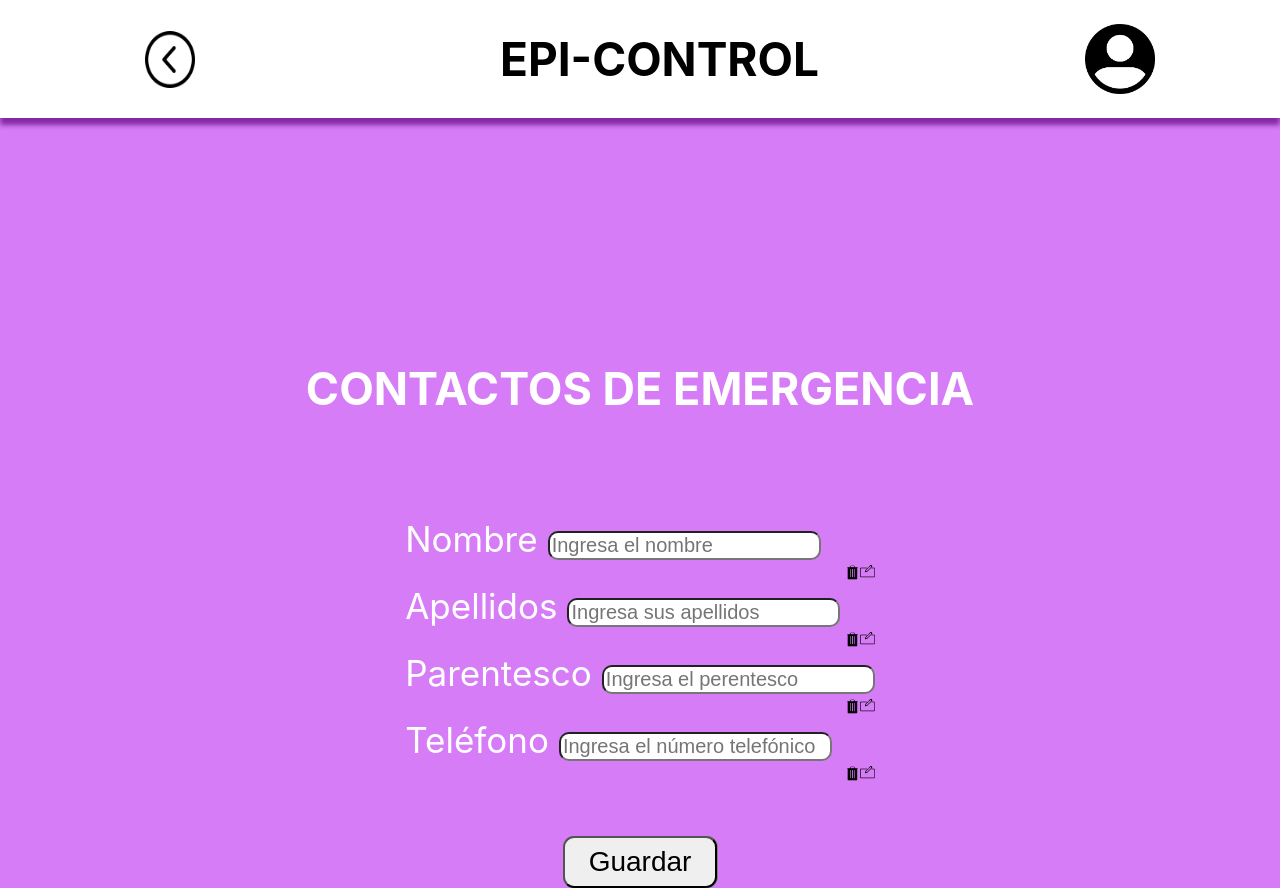
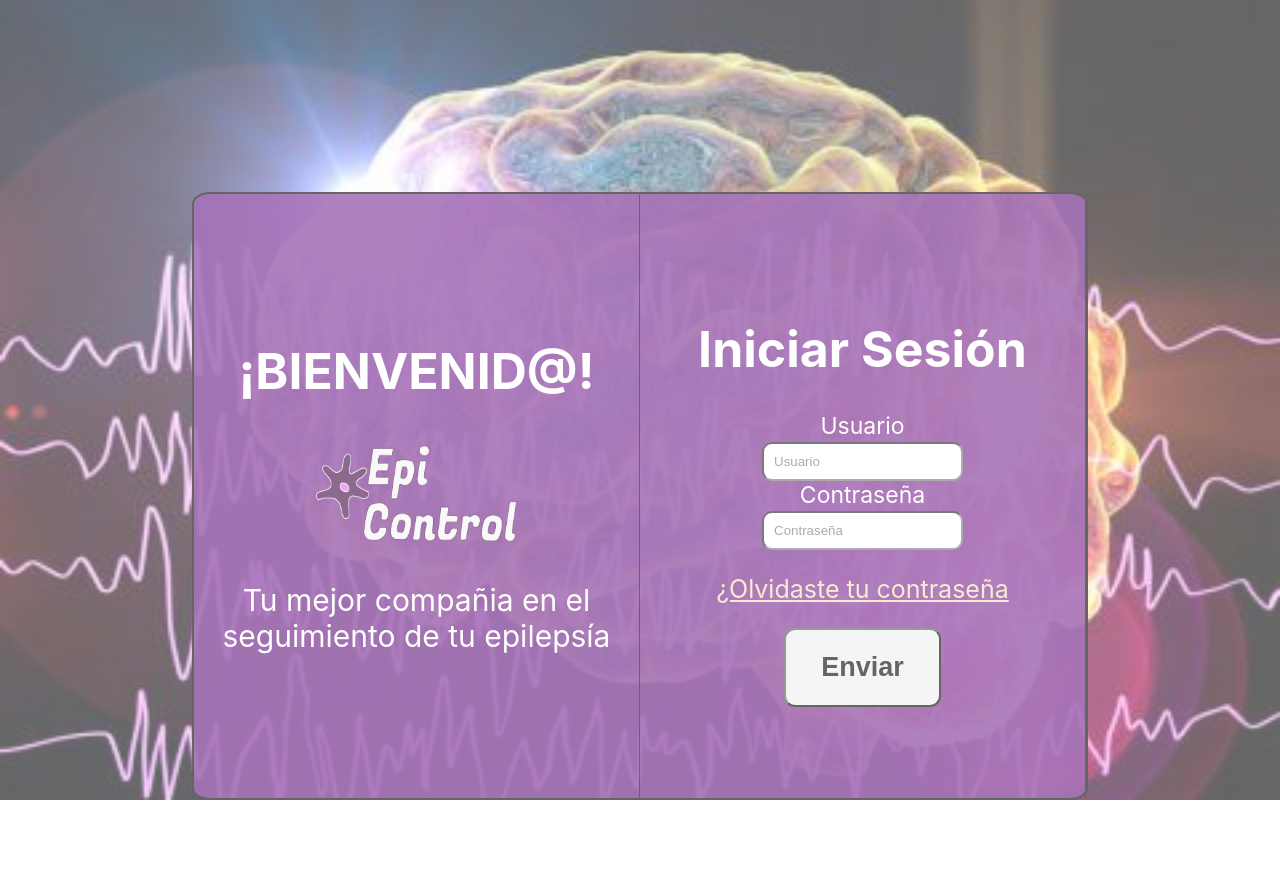
Before and after one commit to AnnMtz/Epi-Control, a React (Create React App) app: page / in a window 1280 px wide. After the commit the page ends 800 px from the top, so only its background shows below. Built offline with nearby package versions, Linux system fonts and the light colour scheme.

Commit message:
subiendo cambios en vistas

```diff
--- a/src/App.js
+++ b/src/App.js
@@ -1,5 +1,5 @@
 import React from 'react';
-// import Login from './components/Login/index';
+import Login from './components/Login/index';
 // import Register from './components/Register/index';
 // import Recovery from './components/Recovery/index';
 // import Newpassword from './components/Newpassword/index';
@@ -10,20 +10,20 @@ import './App.css';
 // import TableRegister from './components/TableRegister';
 // import ScheduleAppointment from './components/ScheduleAppointment';
 // import MedicalRecord from './components/MedicalRecord';
-import EmergencyContacts from './components/EmergencyContacts';
+// import EmergencyContacts from './components/EmergencyContacts';
 // import InformationSaved from './components/InformationSaved';
 // import RegisterTables from './components/RegisterTables';
 
 function App() {
   return (
     <div className="App">
-      {/* <Login></Login> */}
+      <Login></Login>
       {/* <Register></Register> */}
       {/* <Recovery></Recovery> */}
       {/* <Newpassword></Newpassword> */}
       {/* <Home></Home> */}
       {/* <PersonalInformation></PersonalInformation> */}
-      <EmergencyContacts></EmergencyContacts>
+      {/* <EmergencyContacts></EmergencyContacts> */}
       {/* <InformationSaved></InformationSaved> */}
       {/* <MedicalRecord></MedicalRecord> */}
       {/* <ScheduleAppointment></ScheduleAppointment> */}
--- a/src/components/EmergencyContacts/EmergencyContacts.scss
+++ b/src/components/EmergencyContacts/EmergencyContacts.scss
@@ -17,7 +17,7 @@ header {
     }
 
     .ContactsInformationTitle {
-        width: 50%;
+        font-size: 25px;
         text-align: center;
         font-size: 30px;
     }
@@ -44,9 +44,6 @@ header {
             padding-right: 10px;
         }
         .ContactInfoInput {
-            // border: none;
-            // background: none;
-            // border-bottom: 1px solid black;
             border-radius: 10px;
         }
         .ContainerIcons {
@@ -73,150 +70,33 @@ header {
         }
     }
 
-    @media(max-width:560px) {
-        header {
-            .ContainerImageReturn {
-                .ReturnImg {
-                }
-            }
+// @media(max-width:576px) {
+//     header {
+//         .ContainerImageReturn {
+//             .ReturnImg {
+//             }
+//         }
 
-            .ContactsInformationTitle {
+//         .ContactsInformationTitle {
+//         }
 
-            .ContainerImageAvatar {
-                .Avatar {
-                }
-            }
-        }
-    }
-        .ContacsInformationInfoContainer {
-            .ContactsInformationText {
-                color: white;
-                font-size: 23px;
-                margin-top: 0;
-                margin-bottom: 10%;
-            }
-            .FormContactsInformation {
-                .InfoContainer {
-                    .text {
-                        color: white;
-                        font-size: 32px;
-                        display: block;
-                        margin-bottom: 7px;
-                    }
-                    .ContactInfoInput {
-                        display: inline-block;
-                        padding: 8px 62px;
-                        margin-right: 8px;
-                        margin-bottom: 20px;
-                    }
-                    .ContainerIcons {
-                        display: inline;
-                        margin-top: 12px;
-                        .Icons {
-                            width: 28px;
-                            height: 24px;
-                        }
-                    }
-                }
-                .ButtonHomeContainer {
-                    .ButtonPersonalInformation {
-                        padding: 5px 21px;
-                        margin-top: 34px;
-                        font-size: 22px;
-                    }
-                }
-            }
-        }
-    }
+//         .ContainerImageAvatar {
+//             .Avatar {
+//             }
+//         }
+//     }
 
-    @media(min-width:768px) {
-        header {
-            .ContainerImageReturn {
-                .ReturnImg {
-                    width: 50px;
-                    height: 50px;
-                }
-            }
-
-            .ContactsInformationTitle {
-                font-size: 50px;
-            }
-
-            .ContainerImageAvatar {
-                .Avatar {
-                    width: 60px;
-                    height: 60px;
-                }
-            }
-        }
-    }
-        .ContacsInformationInfoContainer {
-            .ContactsInformationText {
-                margin-top: 0;
-                margin-bottom: 8%;
-                font-size: 38px;
-                color: white;
-            }
-            .FormContactsInformation {
-                .InfoContainer {
-                    .text {
-                        color: white;
-                        font-size: 25px;
-                    }
-                    .ContactInfoInput {
-                        font-size: 20px;
-                    }
-                }
-                .ButtonHomeContainer {
-                    .ButtonPersonalInformation {
-                        padding: 8px 24px;
-                        margin-top: 50px;
-                        font-size: 28px;
-                    }
-                }
-            }
-        }
-
-        @media(min-width:1200px) {
-            header {
-                .ContainerImageReturn {
-                    width: 10%;
-                    .ReturnImg {
-                        width: 50px;
-                        height: 57px;
-                    }
-                }
-
-                .ContactsInformationTitle {
-                    font-size: 46px;
-                }
-
-                .ContainerImageAvatar {
-                    .Avatar {
-                        width: 70px;
-                        height: 70px;
-                    }
-                }
-            }
-            .ContacsInformationInfoContainer {
-                height: 100%;
-                .ContactsInformationText {
-                    font-size: 45px;
-                }
-                .FormContactsInformation {
-                    .InfoContainer {
-                        .text {
-                            font-size: 35px;
-                        }
-                        .ContactInfoInput {
-                    }
-                    .ButtonHomeContainer {
-                        .ButtonPersonalInformation {
-                            font-size: 45px;
-                            padding: 18px 37px;
-                        }
-                    }
-                }
-        }
-    }
-}
+//         .ContacsInformationInfoContainer{
+//             .text {
+//             }
+//             .ContactInfoInput {
+//             }
+//             .ContainerIcons {
+//                 .Icons {
+//                 }
+//             }
+//             .ButtonHomeContainer {
+//                 .ButtonPersonalInformation {
+//             }
+//         }
+// }
--- a/src/components/Login/index.js
+++ b/src/components/Login/index.js
@@ -1,8 +1,20 @@
-import React from 'react';
+import React,{Component} from 'react';
 import Logo from '../../Assets/img/logo.png';
 import './Login.scss';
 
-const Login = () => (
+class Login extends Component{
+
+    constructor (props) {
+        super(props);
+        this.clickLogin = this.clickLogin.bind(this);
+    };
+
+    clickLogin = () => {
+        console.log('ya entramos');
+
+    }
+    render(){
+        return(
             <div className ="MainContainer">
                 <div className ="ContainerLogin">
                                 <div className="col-sm-6 LoginMain">
@@ -19,11 +31,13 @@ const Login = () => (
                                     <label className="UserLabel" htmlFor="password">Contraseña</label>
                                     <input className="InputLogin" type="password" placeholder="Contraseña" id="password"/>
                                     <a className="LinkPassword" href="#">¿Olvidaste tu contraseña</a>
-                            <button className="BtnLogin" type="button">Enviar</button>
+                                    <button className="BtnLogin" type="button" onClick={this.clickLogin}>Enviar</button>
                                 </div>
                     </div>
             </div>
         )
+    }
+}
 
 
 export default Login;
```
Lines whose indentation alone changed are shown as unchanged.
